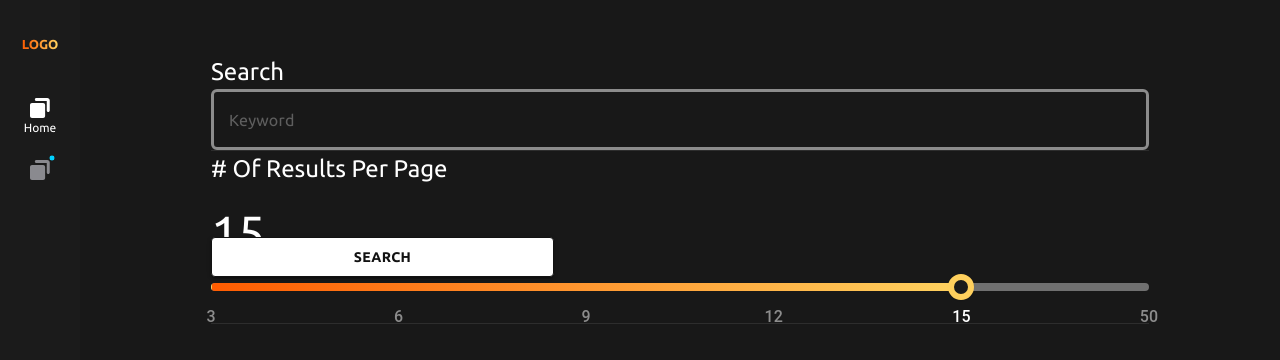
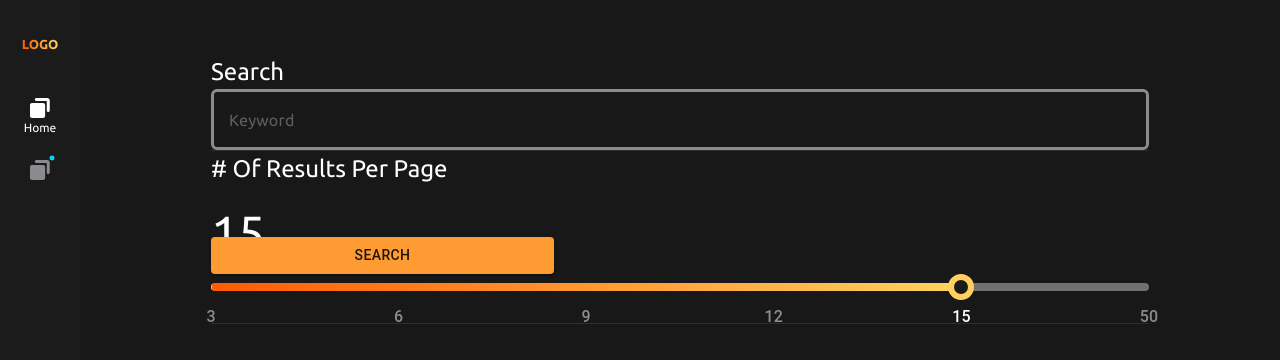
Before and after one commit to fred8617/aha-ai-exam2, a Next.js app: page / in a window 1280 px wide. Shown: the top 360 px of the page. Built offline with nearby package versions, Linux system fonts and the light colour scheme.

Commit message:
Maint: Create Button variant

```diff
--- a/app/theme.ts
+++ b/app/theme.ts
@@ -1,6 +1,70 @@
 "use client";
-import { createTheme } from "@mui/material/styles";
+import { Interpolation, Theme, createTheme } from "@mui/material/styles";
 
+type Style = Interpolation<{
+  theme: Omit<Theme, "components">;
+}>;
+
+const ahaButtonBaseStyle: Style = {
+  textTransform: "none",
+  fontFamily: "Ubuntu",
+};
+
+const ahaButtonDefaultSize: Style = {
+  height: 40,
+  fontSize: "14px",
+  lineHeight: "14px",
+  fontWeight: 700,
+};
+
+const ahaButtonSmallSize: Style = {
+  height: 29,
+  fontSize: "12px",
+  lineHeight: "12px",
+  fontWeight: 400,
+  padding: "8px 10px",
+};
+
+const ahaButtonContainedStyle: Style = {
+  backgroundColor: "var(--Primary-Main)!important",
+  color: "var(--BG-Default)",
+  border: "1px solid var(--BG-Default)",
+  ":hover": {
+    border: "1px solid var(--Primary-Main)",
+    color: "var(--Primary-Main)",
+    backgroundColor: "var(--BG-Default)!important",
+  },
+  ...ahaButtonBaseStyle,
+};
+
+const ahaButtonOutlinedStyle: Style = {
+  border: "1px solid var(--Primary-Main)",
+  color: "var(--Primary-Main)",
+  backgroundColor: "var(--BG-Default)!important",
+  ":hover": {
+    backgroundColor: "var(--Primary-Main)!important",
+    color: "var(--BG-Default)",
+    border: "1px solid var(--BG-Default)",
+  },
+  ...ahaButtonBaseStyle,
+};
+
+const ahaButtonOutlinedSmall = {
+  ...ahaButtonSmallSize,
+  ...ahaButtonOutlinedStyle,
+};
+
+const ahaButtonContained: Style = {
+  ...ahaButtonDefaultSize,
+  ...ahaButtonContainedStyle,
+};
+const ahaButtonContainedSmall: Style = {
+  ...ahaButtonSmallSize,
+  ...ahaButtonContainedStyle,
+};
+const ahaButtonRound: Style = {
+  borderRadius: 20,
+};
 export default createTheme({
   palette: {
     primary: {
@@ -9,24 +73,25 @@ export default createTheme({
   },
   components: {
     MuiButton: {
-      styleOverrides: {
-        contained: {
-          height: 40,
-          backgroundColor: "var(--Primary-Main)!important",
-          color: "var(--BG-Default)",
-          fontFamily: "Ubuntu",
-          fontSize: "14px",
-          fontWeight: 700,
-          lineHeight: "14px",
-          padding: "13px 16px",
-          border: "1px solid var(--BG-Default)",
-          ":hover": {
-            border: "1px solid var(--Primary-Main)",
-            color: "var(--Primary-Main)",
-            backgroundColor: "var(--BG-Default)!important",
-          },
+      variants: [
+        {
+          props: { variant: "aha-contained" },
+          style: ahaButtonContained,
         },
-      },
+        {
+          props: { variant: "aha-contained", size: "small" },
+          style: ahaButtonContainedSmall,
+        },
+        {
+          props: { variant: "aha-contained-round", size: "small" },
+          style: { ...ahaButtonContainedSmall, ...ahaButtonRound },
+        },
+        {
+          props: { variant: "aha-outlined-round", size: "small" },
+          style: { ...ahaButtonOutlinedSmall, ...ahaButtonRound },
+        },
+      ],
+      styleOverrides: {},
     },
     MuiInputBase: {
       styleOverrides: {
@@ -116,5 +181,30 @@ export default createTheme({
         },
       },
     },
+    MuiTabs: {
+      styleOverrides: {
+        indicator: {
+          backgroundColor: "var(--Primary-Main)",
+        },
+      },
+    },
+    MuiTab: {
+      styleOverrides: {
+        root: {
+          fontSize: 16,
+          textTransform: "none",
+          fontFamily: "Ubuntu",
+          letterSpacing: "0.15px",
+          minHeight: "0",
+          padding: "13px 0",
+          color: "var(--Greyscale-500)",
+          lineHeight: "20px",
+          "&.Mui-selected": {
+            color: "var(--Primary-Main)",
+            fontWeight: 700,
+          },
+        },
+      },
+    },
   },
 });
```
